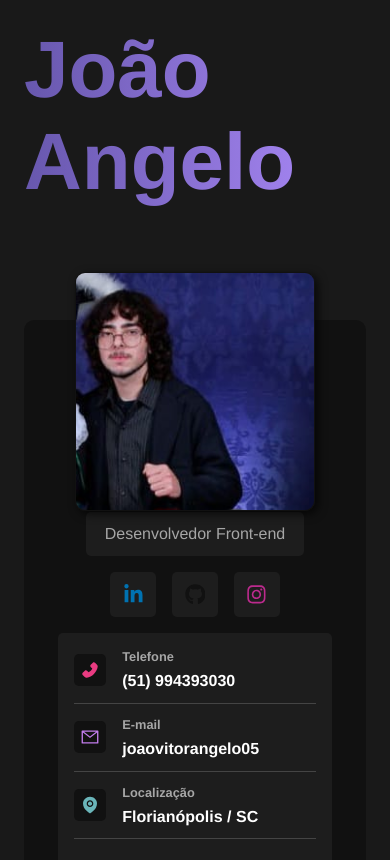
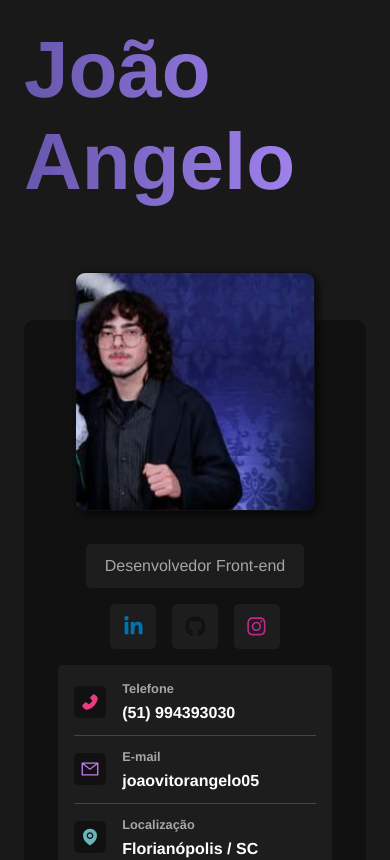
Before and after one commit to joaovitorangelo/cv-project, a React (Vite) app: page / in a window 390 px wide. Shown: the top 860 px of the page. Built offline with nearby package versions, Linux system fonts and the light colour scheme.

Commit message:
feat: media queries adjust

```diff
--- a/src/styles/components/sidebar.sass
+++ b/src/styles/components/sidebar.sass
@@ -32,4 +32,4 @@
 
     @media (max-width: 768px)
         .title
-            margin-top: 9rem
+            margin-top: 11rem
```
Also changed, not shown: 1 other file (tests, documents, lock files or other folders).
